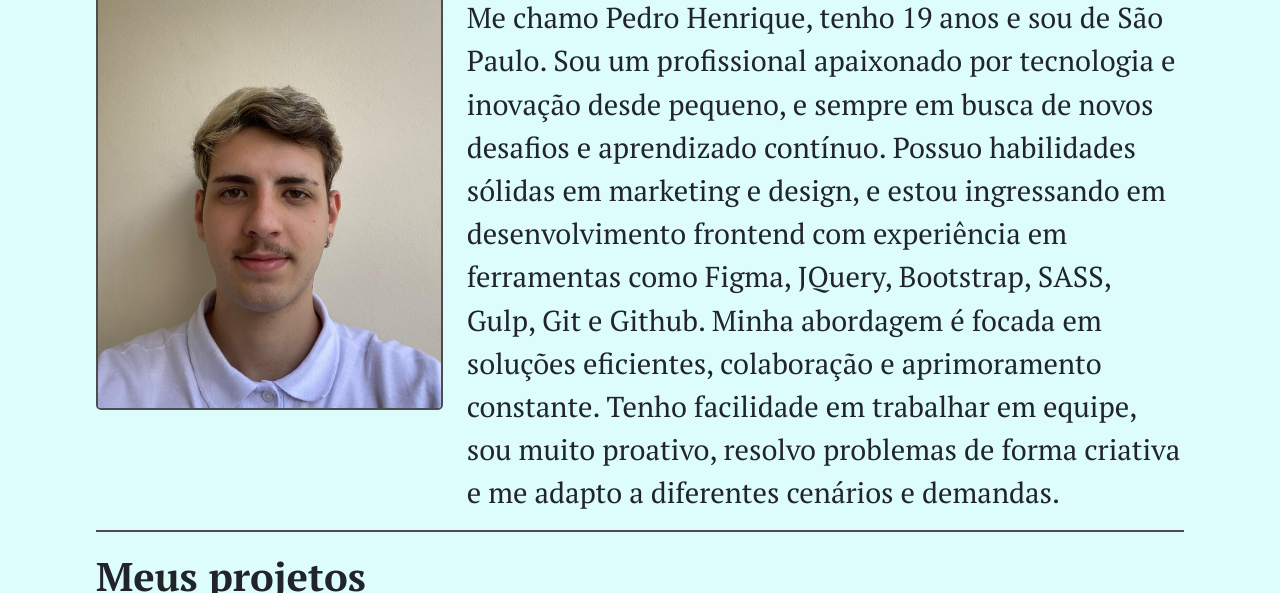
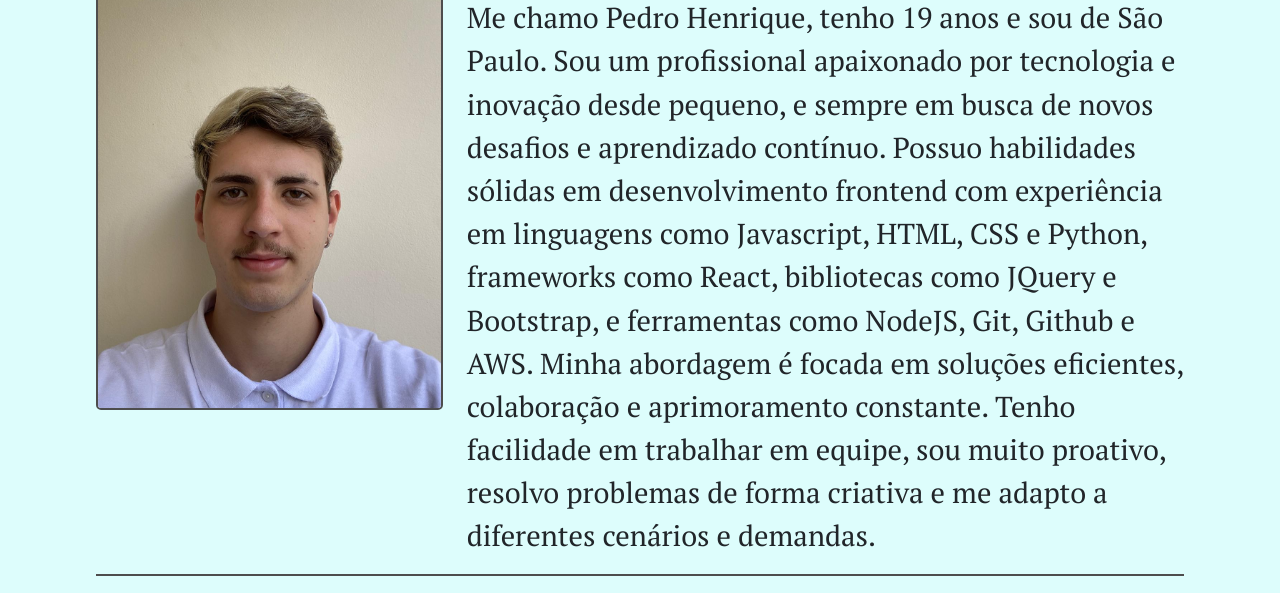
Before and after one commit to PedroHPeretto/portfolio, a plain HTML site: page index.html in a window 1280 px wide. Shown: the part 214-807 px from the top of the page. Drawn offline with nearby package versions, Linux system fonts and the light colour scheme; a web font is replaced by a local one.

Commit message:
adding new content to section about me

```diff
--- a/index.html
+++ b/index.html
@@ -61,10 +61,10 @@
                         <p>Me chamo Pedro Henrique, tenho 19 anos e sou de São Paulo.
                         Sou um profissional apaixonado por tecnologia e inovação desde pequeno, e sempre em busca de novos desafios e
                         aprendizado contínuo.
-                        Possuo habilidades sólidas em marketing e design, e estou ingressando em desenvolvimento frontend com experiência em
-                        ferramentas como Figma, JQuery, Bootstrap, SASS, Gulp, Git e Github. Minha abordagem é focada em soluções eficientes, colaboração e
-                        aprimoramento constante. Tenho facilidade em trabalhar em equipe, sou muito proativo, resolvo problemas de forma
-                        criativa e me adapto a diferentes cenários e demandas.
+                        Possuo habilidades sólidas em desenvolvimento frontend com experiência em linguagens como Javascript, HTML, CSS e
+                        Python, frameworks como React, bibliotecas como JQuery e Bootstrap, e ferramentas como NodeJS, Git, Github e AWS. Minha
+                        abordagem é focada em soluções eficientes, colaboração e aprimoramento constante. Tenho facilidade em trabalhar em
+                        equipe, sou muito proativo, resolvo problemas de forma criativa e me adapto a diferentes cenários e demandas.
                         </p>
                     </div>
                 </div>
```
Also changed, not shown: content/Curriculo Foto.JPG, 1 other file.
